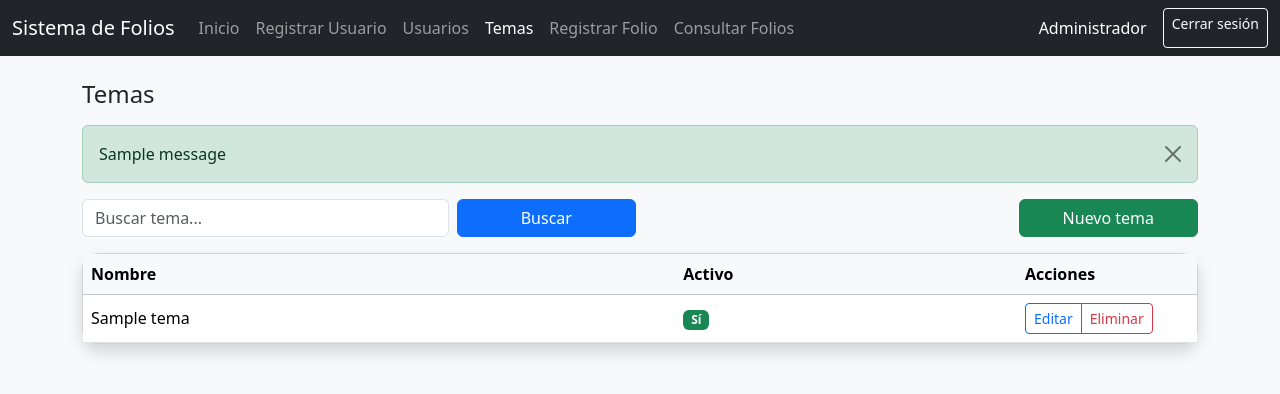
After one commit to CHABLE123/Sistema-de-Folios, a Django app: page /temas/ in a window 1280 px wide. The commit adds this page. Shown: the top 394 px of the page. Run offline with Django 5.2, Linux system fonts and the light colour scheme; a user stored in the database is signed in; tables that the repository leaves empty hold one stand-in row (values such as "Sample post"); one stand-in notice (Sample message) is shown.

Commit message:
Avances 10-08-2025: Registro seguro de folios, exportación Excel con xlsxwriter, mejoras en vistas y templates

```diff
--- a/folios/templates/folios/partials/navbar.html
+++ b/folios/templates/folios/partials/navbar.html
@@ -18,25 +18,25 @@
         {% if request.user.perfil == 'ADMIN' %}
           <li class="nav-item">
             <a class="nav-link{% if request.resolver_match.url_name == 'dashboard_admin' %} active{% endif %}" href="{% url 'dashboard_admin' %}">
-              Dashboard
+              Inicio
             </a>
           </li>
         {% elif request.user.perfil == 'SUBADMIN' %}
           <li class="nav-item">
             <a class="nav-link{% if request.resolver_match.url_name == 'dashboard_subadmin' %} active{% endif %}" href="{% url 'dashboard_subadmin' %}">
-              Dashboard
+              Inicio
             </a>
           </li>
         {% elif request.user.perfil == 'JEFE' %}
           <li class="nav-item">
             <a class="nav-link{% if request.resolver_match.url_name == 'dashboard_jefe' %} active{% endif %}" href="{% url 'dashboard_jefe' %}">
-              Dashboard
+              Inicio
             </a>
           </li>
         {% elif request.user.perfil == 'OPERATIVO' %}
           <li class="nav-item">
             <a class="nav-link{% if request.resolver_match.url_name == 'dashboard_operativo' %} active{% endif %}" href="{% url 'dashboard_operativo' %}">
-              Dashboard
+              Inicio
             </a>
           </li>
         {% endif %}
@@ -55,6 +55,12 @@
               Usuarios
             </a>
           </li>
+          <li class="nav-item">
+            <a class="nav-link{% if request.resolver_match.url_name == 'temas_lista' %} active{% endif %}"
+              href="{% url 'temas_lista' %}">
+            Temas
+            </a>
+          </li>
         {% endif %}
 
         <!-- Folios: para todos los perfiles -->
@@ -70,7 +76,6 @@
             Consultar Folios
           </a>
         </li>
-
       </ul>
 
       <!-- Perfil y logout -->
--- /dev/null
+++ b/folios/templates/folios/temas_lista.html
@@ -0,0 +1,196 @@
+{% extends 'folios/base.html' %}
+
+{% block title %}Temas de Folios{% endblock %}
+
+{% block content %}
+<h4 class="mb-3">Temas</h4>
+
+{% if messages %}
+  {% for message in messages %}
+    <div class="alert alert-{{ message.tags }} alert-dismissible fade show" role="alert">
+      {{ message }}
+      <button type="button" class="btn-close" data-bs-dismiss="alert"></button>
+    </div>
+  {% endfor %}
+{% endif %}
+
+<!-- Filtros y acciones -->
+<form class="row g-2 mb-3" method="get">
+  <div class="col-md-6 col-lg-4">
+    <input type="text" name="q" value="{{ q }}" class="form-control" placeholder="Buscar tema...">
+  </div>
+  <div class="col-md-3 col-lg-2">
+    <button class="btn btn-primary w-100">Buscar</button>
+  </div>
+  <div class="col-md-3 col-lg-2 ms-auto d-grid">
+    <button type="button" class="btn btn-success" data-bs-toggle="modal" data-bs-target="#modalNuevo">
+      Nuevo tema
+    </button>
+  </div>
+</form>
+
+<div class="card shadow rounded-4">
+  <div class="card-body p-0">
+    <div class="table-responsive">
+      <table class="table table-hover align-middle mb-0">
+        <thead class="table-light">
+          <tr>
+            <th>Nombre</th>
+            <th>Activo</th>
+            <th style="width: 180px;">Acciones</th>
+          </tr>
+        </thead>
+        <tbody>
+          {% for t in temas %}
+            <tr>
+              <td>{{ t.nombre }}</td>
+              <td>
+                {% if t.activo %}
+                  <span class="badge text-bg-success">Sí</span>
+                {% else %}
+                  <span class="badge text-bg-secondary">No</span>
+                {% endif %}
+              </td>
+              <td>
+                <div class="btn-group">
+                  <button
+                    class="btn btn-sm btn-outline-primary"
+                    data-bs-toggle="modal"
+                    data-bs-target="#modalEditar"
+                    data-id="{{ t.id }}"
+                    data-nombre="{{ t.nombre }}"
+                    data-activo="{{ t.activo|yesno:'1,0' }}"
+                  >Editar</button>
+
+                  <button
+                    class="btn btn-sm btn-outline-danger"
+                    data-bs-toggle="modal"
+                    data-bs-target="#modalEliminar"
+                    data-id="{{ t.id }}"
+                    data-nombre="{{ t.nombre }}"
+                  >Eliminar</button>
+                </div>
+              </td>
+            </tr>
+          {% empty %}
+            <tr><td colspan="3" class="text-center py-4">No hay temas registrados</td></tr>
+          {% endfor %}
+        </tbody>
+      </table>
+    </div>
+  </div>
+</div>
+
+<!-- Modal: Nuevo -->
+<div class="modal fade" id="modalNuevo" tabindex="-1" aria-hidden="true">
+  <div class="modal-dialog modal-dialog-centered">
+    <div class="modal-content rounded-4">
+      <div class="modal-header">
+        <h5 class="modal-title">Nuevo tema</h5>
+        <button type="button" class="btn-close" data-bs-dismiss="modal"></button>
+      </div>
+      <form method="post" action="{% url 'tema_crear' %}">
+        {% csrf_token %}
+        <div class="modal-body">
+          <div class="mb-3">
+            <label class="form-label">Nombre</label>
+            <input name="nombre" class="form-control form-control-lg" required maxlength="150">
+          </div>
+        </div>
+        <div class="modal-footer">
+          <button class="btn btn-secondary" type="button" data-bs-dismiss="modal">Cancelar</button>
+          <button class="btn btn-success" type="submit">Crear</button>
+        </div>
+      </form>
+    </div>
+  </div>
+</div>
+
+<!-- Modal: Editar -->
+<div class="modal fade" id="modalEditar" tabindex="-1" aria-hidden="true">
+  <div class="modal-dialog modal-dialog-centered">
+    <div class="modal-content rounded-4">
+      <div class="modal-header">
+        <h5 class="modal-title">Editar tema</h5>
+        <button type="button" class="btn-close" data-bs-dismiss="modal"></button>
+      </div>
+      <form method="post" id="formEditar">
+        {% csrf_token %}
+        <div class="modal-body">
+          <div class="mb-3">
+            <label class="form-label">Nombre</label>
+            <input name="nombre" class="form-control form-control-lg" required maxlength="150">
+          </div>
+          <div class="form-check">
+            <input class="form-check-input" type="checkbox" name="activo" id="chkActivo">
+            <label class="form-check-label" for="chkActivo">Activo</label>
+          </div>
+        </div>
+        <div class="modal-footer">
+          <button class="btn btn-secondary" type="button" data-bs-dismiss="modal">Cancelar</button>
+          <button class="btn btn-primary" type="submit">Guardar</button>
+        </div>
+      </form>
+    </div>
+  </div>
+</div>
+
+<!-- Modal: Eliminar -->
+<div class="modal fade" id="modalEliminar" tabindex="-1" aria-hidden="true">
+  <div class="modal-dialog modal-dialog-centered">
+    <div class="modal-content rounded-4">
+      <div class="modal-header">
+        <h5 class="modal-title">Eliminar tema</h5>
+        <button type="button" class="btn-close" data-bs-dismiss="modal"></button>
+      </div>
+      <form method="post" id="formEliminar">
+        {% csrf_token %}
+        <div class="modal-body">
+          <p id="eliminarText" class="mb-0"></p>
+          <small class="text-danger d-block mt-2">
+            Esta acción es definitiva. Si el tema está en uso por algún folio, no podrá eliminarse.
+          </small>
+        </div>
+        <div class="modal-footer">
+          <button class="btn btn-secondary" type="button" data-bs-dismiss="modal">Cancelar</button>
+          <button class="btn btn-danger" type="submit">Eliminar</button>
+        </div>
+      </form>
+    </div>
+  </div>
+</div>
+{% endblock %}
+
+{% block scripts %}
+{{ block.super }}
+<script>
+// Editar
+const modalEditar = document.getElementById('modalEditar');
+modalEditar.addEventListener('show.bs.modal', function (event) {
+  const btn = event.relatedTarget;
+  const id = btn.getAttribute('data-id');
+  const nombre = btn.getAttribute('data-nombre');
+  const activo = btn.getAttribute('data-activo') === '1';
+
+  const form = document.getElementById('formEditar');
+  form.action = `{% url 'tema_actualizar' 0 %}`.replace('/0/', `/${id}/`);
+
+  form.nombre.value = nombre;
+  document.getElementById('chkActivo').checked = activo;
+});
+
+// Eliminar
+const modalEliminar = document.getElementById('modalEliminar');
+modalEliminar.addEventListener('show.bs.modal', function (event) {
+  const btn = event.relatedTarget;
+  const id = btn.getAttribute('data-id');
+  const nombre = btn.getAttribute('data-nombre');
+
+  const form = document.getElementById('formEliminar');
+  form.action = `{% url 'tema_eliminar' 0 %}`.replace('/0/', `/${id}/`);
+
+  const text = document.getElementById('eliminarText');
+  text.textContent = `¿Seguro que deseas eliminar el tema "${nombre}"?`;
+});
+</script>
+{% endblock %}
--- a/folios/urls.py
+++ b/folios/urls.py
@@ -23,6 +23,13 @@ urlpatterns = [
     path('folios/consulta/', views.folios_consulta, name='folios_consulta'),
     path('folios/exportar/', views.folios_exportar_excel, name='folios_exportar_excel'),
 
+    # Temas
+    path('temas/', views.temas_lista, name='temas_lista'),
+    path('temas/crear/', views.tema_crear, name='tema_crear'),
+    path('temas/<int:pk>/actualizar/', views.tema_actualizar, name='tema_actualizar'),
+    path('temas/<int:pk>/eliminar/', views.tema_eliminar, name='tema_eliminar'),
+
+
 
 
 ]
--- a/folios/views.py
+++ b/folios/views.py
@@ -6,8 +6,8 @@ from django.contrib.auth.decorators import login_required
 from .models import Folio, Tema, ConsecutivoFolio, user_tiene_bloqueo
 from .models import Usuario
 from django.core.paginator import Paginator
-from django.db.models import Q
-from django.views.decorators.http import require_POST
+from django.db.models import Q, ProtectedError
+from django.views.decorators.http import require_POST, require_http_methods
 from django.db import transaction
 from django.utils import timezone
 from io import BytesIO
@@ -135,14 +135,6 @@ def dashboard_operativo(request):
         'concluidos': qs.filter(estatus='CONCLUIDO').count(),
     }
     return render(request, 'folios/dashboard_operativo.html', context)
-
-
-
-def dashboard_jefe(request):
-    return HttpResponse("Dashboard Jefe de Departamento")
-
-def dashboard_operativo(request):
-    return HttpResponse("Dashboard Operativo")
 
 @login_required
 def registrar_usuario(request):
@@ -318,28 +310,51 @@ def usuario_eliminar(request, pk):
 
 @login_required
 def folio_registro(request):
-    # Roles con permiso a registrar folios: todos, pero con bloqueo si tienen >4 días pendientes
+    """
+    Registro de folios con:
+    - Bloqueo por >4 días pendientes (user_tiene_bloqueo)
+    - Numeración consecutiva segura (select_for_update + get_or_create)
+    - Temas activos en el select
+    - Modal con número de folio generado
+    """
+    # Si el usuario está bloqueado, muestra aviso y no permite registrar
     if user_tiene_bloqueo(request.user):
-        # Mostrar alerta y no permitir registrar
         return render(request, 'folios/folio_bloqueado.html')
 
-    temas = Tema.objects.all().order_by('nombre')
+    # Temas activos para el select
+    temas = Tema.objects.filter(activo=True).order_by('nombre')
 
     if request.method == 'POST':
-        rfc = request.POST.get('rfc', '').strip()
-        resolucion = request.POST.get('resolucion', '').strip()
-        contribuyente = request.POST.get('contribuyente', '').strip()
-        dependencia = request.POST.get('dependencia', '').strip()
-        motivo = request.POST.get('motivo', '').strip()
+        rfc = (request.POST.get('rfc') or '').strip()
+        resolucion = (request.POST.get('resolucion') or '').strip()
+        contribuyente = (request.POST.get('contribuyente') or '').strip()
+        dependencia = (request.POST.get('dependencia') or '').strip()
+        motivo = (request.POST.get('motivo') or '').strip()
         tema_id = request.POST.get('tema')
         tipo_firmado = request.POST.get('tipo_firmado')
 
-        # Generar folio consecutivo en transacción
+        # Validaciones básicas
+        if not (rfc and contribuyente and dependencia and resolucion and motivo and tema_id and tipo_firmado):
+            messages.error(request, 'Todos los campos son obligatorios.')
+            return render(request, 'folios/folio_registro.html', {'temas': temas})
+
+        try:
+            tema_obj = Tema.objects.get(pk=tema_id, activo=True)
+        except Tema.DoesNotExist:
+            messages.error(request, 'El tema seleccionado no es válido o está inactivo.')
+            return render(request, 'folios/folio_registro.html', {'temas': temas})
+
+        # Generar folio consecutivo de forma segura
         with transaction.atomic():
-            c = ConsecutivoFolio.objects.select_for_update().get(llave='FOLIO')
-            c.ultimo += 1
-            numero_folio = f"{c.ultimo:04d}"
-            # Crear folio
+            # Lock de fila + creación si no existe
+            consecutivo, _ = ConsecutivoFolio.objects.select_for_update().get_or_create(
+                llave='FOLIO',
+                defaults={'ultimo': 0}
+            )
+            consecutivo.ultimo += 1
+            numero_folio = f"{consecutivo.ultimo:04d}"
+
+            # Crear el folio (estatus por defecto en el modelo)
             Folio.objects.create(
                 numero_folio=numero_folio,
                 rfc=rfc,
@@ -347,18 +362,21 @@ def folio_registro(request):
                 contribuyente=contribuyente,
                 dependencia=dependencia,
                 motivo=motivo,
-                tema=Tema.objects.get(pk=tema_id),
+                tema=tema_obj,
                 tipo_firmado=tipo_firmado,
                 usuario=request.user,
             )
-            c.save()
 
-        # Mostrar modal con número de folio
+            # Guardar el nuevo valor del consecutivo
+            consecutivo.save()
+
+        # Mostrar modal con el número de folio; dejar el form listo para uno nuevo
         return render(request, 'folios/folio_registro.html', {
             'temas': temas,
             'folio_creado': numero_folio
         })
 
+    # GET
     return render(request, 'folios/folio_registro.html', {'temas': temas})
 
 
@@ -453,3 +471,88 @@ def folios_exportar_excel(request):
     )
     resp['Content-Disposition'] = f'attachment; filename="folios_{timezone.now().date()}.xlsx"'
     return resp
+
+def _solo_gestores(user):
+    return user.perfil in ('ADMIN', 'SUBADMIN')
+
+@login_required
+def temas_lista(request):
+    if not _solo_gestores(request.user):
+        messages.error(request, 'No tienes permiso para acceder a Temas.')
+        # Redirige al dashboard correspondiente
+        return redirect({
+            'ADMIN': 'dashboard_admin',
+            'SUBADMIN': 'dashboard_subadmin',
+            'JEFE': 'dashboard_jefe',
+            'OPERATIVO': 'dashboard_operativo'
+        }.get(request.user.perfil, 'dashboard_operativo'))
+
+    q = request.GET.get('q', '').strip()
+    qs = Tema.objects.all()
+    if q:
+        qs = qs.filter(nombre__icontains=q)
+
+    return render(request, 'folios/temas_lista.html', {
+        'temas': qs,
+        'q': q
+    })
+
+@login_required
+@require_POST
+def tema_crear(request):
+    if not _solo_gestores(request.user):
+        messages.error(request, 'No tienes permiso para crear temas.')
+        return redirect('temas_lista')
+
+    nombre = request.POST.get('nombre', '').strip()
+    if not nombre:
+        messages.error(request, 'El nombre es obligatorio.')
+        return redirect('temas_lista')
+
+    if Tema.objects.filter(nombre__iexact=nombre).exists():
+        messages.error(request, 'Ya existe un tema con ese nombre.')
+        return redirect('temas_lista')
+
+    Tema.objects.create(nombre=nombre, activo=True)
+    messages.success(request, 'Tema creado correctamente.')
+    return redirect('temas_lista')
+
+@login_required
+@require_POST
+def tema_actualizar(request, pk):
+    if not _solo_gestores(request.user):
+        messages.error(request, 'No tienes permiso para actualizar temas.')
+        return redirect('temas_lista')
+
+    tema = get_object_or_404(Tema, pk=pk)
+    nombre = request.POST.get('nombre', '').strip()
+    activo = True if request.POST.get('activo') == 'on' else False
+
+    if not nombre:
+        messages.error(request, 'El nombre es obligatorio.')
+        return redirect('temas_lista')
+
+    if Tema.objects.exclude(pk=tema.pk).filter(nombre__iexact=nombre).exists():
+        messages.error(request, 'Ya existe otro tema con ese nombre.')
+        return redirect('temas_lista')
+
+    tema.nombre = nombre
+    tema.activo = activo
+    tema.save()
+    messages.success(request, 'Tema actualizado correctamente.')
+    return redirect('temas_lista')
+
+@login_required
+@require_POST
+def tema_eliminar(request, pk):
+    if not _solo_gestores(request.user):
+        messages.error(request, 'No tienes permiso para eliminar temas.')
+        return redirect('temas_lista')
+
+    tema = get_object_or_404(Tema, pk=pk)
+    try:
+        tema.delete()
+        messages.success(request, 'Tema eliminado correctamente.')
+    except ProtectedError:
+        messages.error(request, 'No se puede eliminar el tema porque está siendo usado por folios.')
+    return redirect('temas_lista')
--- a/requirements.txt
+++ b/requirements.txt
@@ -8,3 +8,4 @@ pytz==2025.2
 six==1.17.0
 sqlparse==0.5.3
 tzdata==2025.2
+xlsxwriter==3.2.5
```
Also changed, not shown: folios/models.py (+7 -2 lines), folios/migrations/0003_alter_tema_options_tema_activo_tema_creado_en_and_more.py (added).
